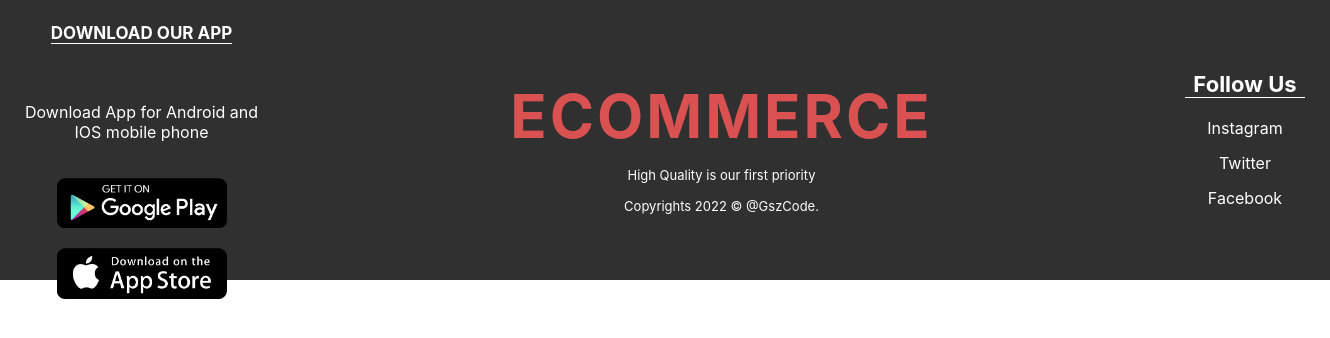
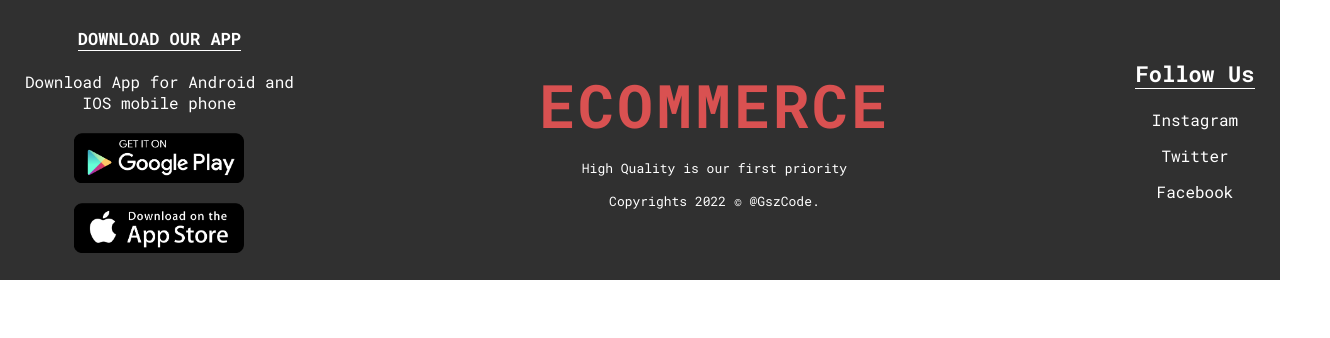
Before and after one commit to gszcode/App, a React (Create React App) app in the folder frontend/: page / in a window 1280 px wide. Shown: the top 338 px of the page, 1330 px wide, since content can reach past the window. Built offline with nearby package versions, Linux system fonts and the light colour scheme.

Commit message:
eliminacion de cosas innecesarias

```diff
--- a/frontend/src/index.js
+++ b/frontend/src/index.js
@@ -1,17 +1,6 @@
-import React from 'react';
-import ReactDOM from 'react-dom/client';
-import './index.css';
-import App from './App';
-import reportWebVitals from './reportWebVitals';
+import './index.scss'
+import ReactDOM from 'react-dom/client'
+import App from './App'
 
-const root = ReactDOM.createRoot(document.getElementById('root'));
-root.render(
-  <React.StrictMode>
-    <App />
-  </React.StrictMode>
-);
-
-// If you want to start measuring performance in your app, pass a function
-// to log results (for example: reportWebVitals(console.log))
-// or send to an analytics endpoint. Learn more: https://bit.ly/CRA-vitals
-reportWebVitals();
+const root = ReactDOM.createRoot(document.getElementById('root'))
+root.render(<App />)
```
